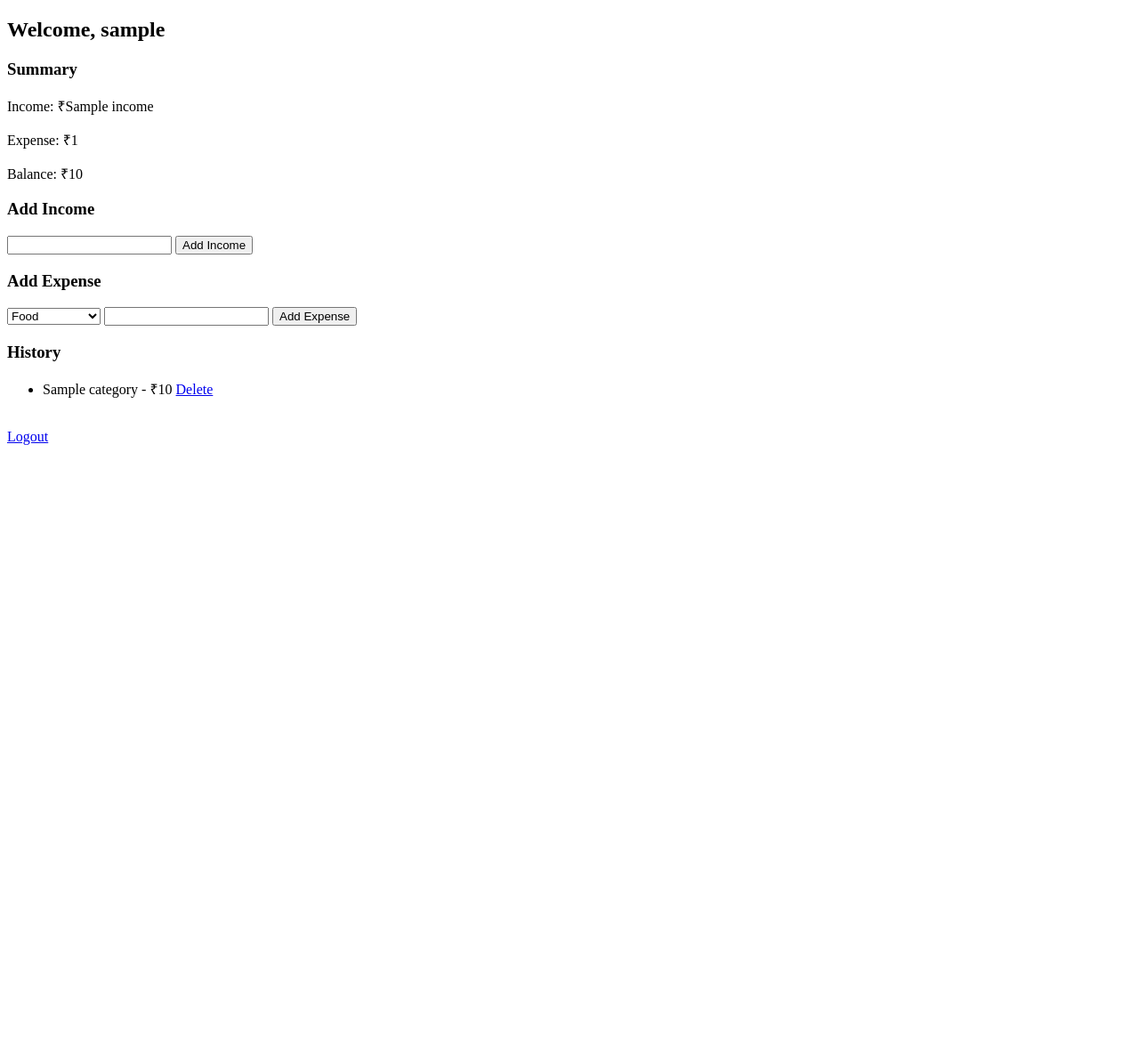
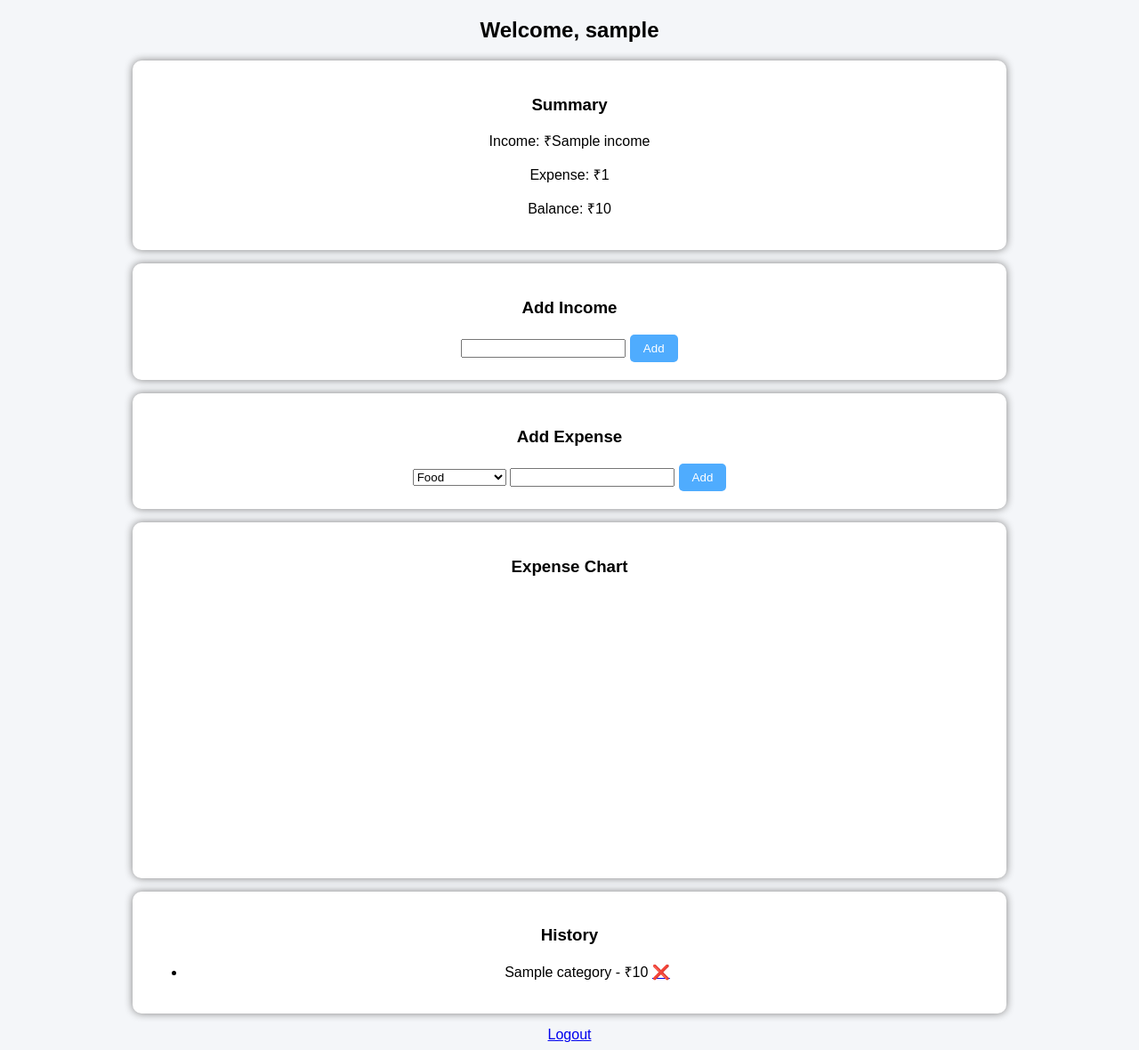
Before and after one commit to janhavi1602/student-budget-app, a Flask app: template templates/index.html in a window 1280 px wide. Shown: the whole page at 89% size. Before the commit the page ends 500 px from the top, so only its background shows below. Run offline with Flask 3, Linux system fonts and the light colour scheme; the template is opened without the code that fills it: most values are stand-ins (such as "Sample title", 1, 10 or a date in 2020); a map, chart or similar area stays blank.

Commit message:
Update index.html

```diff
--- a/templates/index.html
+++ b/templates/index.html
@@ -2,23 +2,67 @@
 <html>
 <head>
     <title>Dashboard</title>
+
+    <script src="https://cdn.jsdelivr.net/npm/chart.js"></script>
+
+    <style>
+        body {
+            font-family: Arial;
+            background: #f4f6f9;
+            text-align: center;
+        }
+
+        .container {
+            width: 80%;
+            margin: auto;
+        }
+
+        .card {
+            background: white;
+            padding: 20px;
+            margin: 15px;
+            border-radius: 10px;
+            box-shadow: 0px 0px 10px gray;
+        }
+
+        button {
+            padding: 8px 15px;
+            background: #4facfe;
+            border: none;
+            color: white;
+            cursor: pointer;
+            border-radius: 5px;
+        }
+
+        canvas {
+            max-width: 400px;
+            margin: auto;
+        }
+    </style>
 </head>
 
 <body>
 
+<div class="container">
+
 <h2>Welcome, {{ username }}</h2>
 
+<div class="card">
     <h3>Summary</h3>
     <p>Income: ₹{{ income }}</p>
     <p>Expense: ₹{{ total_expense }}</p>
     <p>Balance: ₹{{ balance }}</p>
+</div>
 
+<div class="card">
     <h3>Add Income</h3>
     <form method="POST" action="/add_income">
         <input type="number" name="amount" required>
-    <button>Add Income</button>
+        <button>Add</button>
     </form>
+</div>
 
+<div class="card">
     <h3>Add Expense</h3>
     <form method="POST" action="/add_expense">
         <select name="category">
@@ -27,22 +71,55 @@
             <option>Shopping</option>
             <option>Entertainment</option>
         </select>
+
         <input type="number" name="amount" required>
-    <button>Add Expense</button>
+        <button>Add</button>
     </form>
+</div>
 
+<div class="card">
+    <h3>Expense Chart</h3>
+    <canvas id="chart"></canvas>
+</div>
+
+<div class="card">
     <h3>History</h3>
     <ul>
     {% for item in expenses %}
         <li>
             {{ item.category }} - ₹{{ item.amount }}
-        <a href="/delete/{{ loop.index0 }}">Delete</a>
+            <a href="/delete/{{ loop.index0 }}">❌</a>
         </li>
     {% endfor %}
     </ul>
+</div>
 
-<br>
 <a href="/logout">Logout</a>
+
+</div>
+
+<script>
+let expenses = {{ expenses|tojson }};
+
+let categoryTotals = {};
+
+expenses.forEach(item => {
+    if (!categoryTotals[item.category]) {
+        categoryTotals[item.category] = 0;
+    }
+    categoryTotals[item.category] += item.amount;
+});
+
+new Chart(document.getElementById("chart"), {
+    type: 'pie',
+    data: {
+        labels: Object.keys(categoryTotals),
+        datasets: [{
+            data: Object.values(categoryTotals)
+        }]
+    }
+});
+</script>
 
 </body>
 </html>
```
Lines whose indentation alone changed are shown as unchanged.
